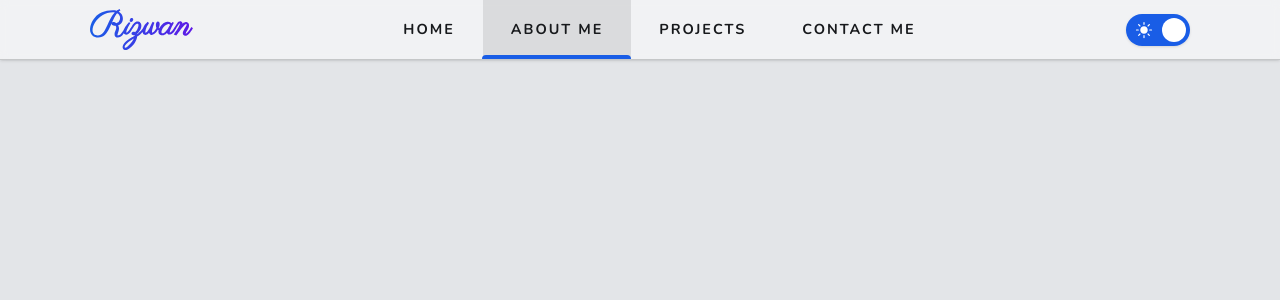
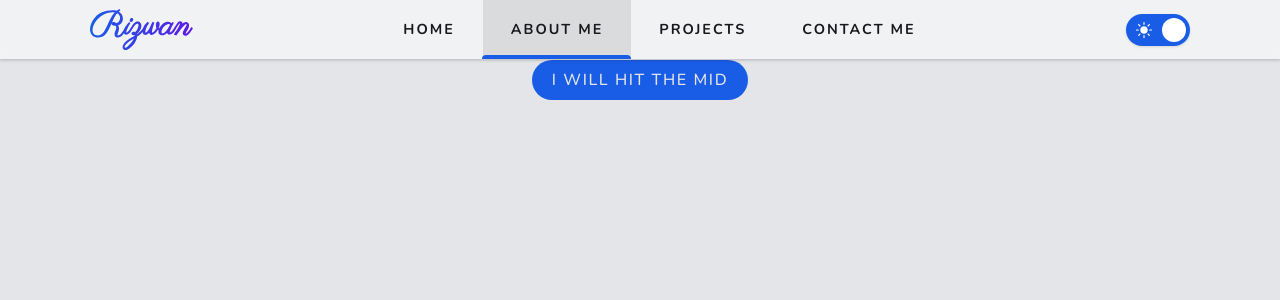
Before and after one commit to rizwanahamadcodes/portfolio, a Next.js app: page /about-me in a window 1280 px wide. Shown: the top 300 px of the page. Built offline with nearby package versions, Linux system fonts and the light colour scheme.

Commit message:
created the SpanWrappperWithRef component

```diff
--- a/src/app/about-me/page.tsx
+++ b/src/app/about-me/page.tsx
@@ -1,8 +1,24 @@
+'use client'
+
+import Button from '@/components/Button'
 import Container from '@/components/Container'
-import React from 'react'
+import SpanWrapperWithRef from '@/components/SpanWrapperWithRef'
+import React, { useEffect, useRef } from 'react'
 
-const page = () => {
-    return <></>
+const Page = () => {
+    const ref = useRef<HTMLSpanElement | null>(null)
+
+    useEffect(() => {
+        console.log(ref.current)
+    }, [])
+
+    return (
+        <Container optionalStyles="flex justify-center">
+            <SpanWrapperWithRef ref={ref}>
+                <Button>I will hit the mid</Button>
+            </SpanWrapperWithRef>
+        </Container>
+    )
 }
 
-export default page
+export default Page
--- a/src/components/Button.tsx
+++ b/src/components/Button.tsx
@@ -7,7 +7,7 @@ interface ButtonProps extends React.HTMLProps<HTMLAnchorElement> {
     colorScheme?: string
     type?: 'solid' | 'outline' | 'ghost'
     href?: string
-    className: string
+    className?: string
     leftIcon?: IconType
     rightIcon?: IconType
 }
--- /dev/null
+++ b/src/components/SpanWrapperWithRef.tsx
@@ -0,0 +1,21 @@
+import React, { forwardRef } from 'react'
+
+interface SpanWrapperWithRefProps extends React.HTMLProps<HTMLSpanElement> {
+    children: React.ReactNode
+}
+
+const SpanWrapperWithRef = forwardRef<HTMLSpanElement, SpanWrapperWithRefProps>(
+    (props, ref) => {
+        const { children, ...rest } = props
+
+        return (
+            <span ref={ref} {...rest}>
+                {children}
+            </span>
+        )
+    }
+)
+
+SpanWrapperWithRef.displayName = 'SpanWrapperWithRef'
+
+export default SpanWrapperWithRef
--- /dev/null
+++ b/src/components/StickToSide.tsx
@@ -0,0 +1,7 @@
+import React from 'react'
+
+const StickToSide = () => {
+    return <div>StickToSide</div>
+}
+
+export default StickToSide
```
